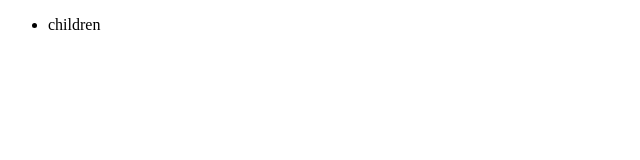
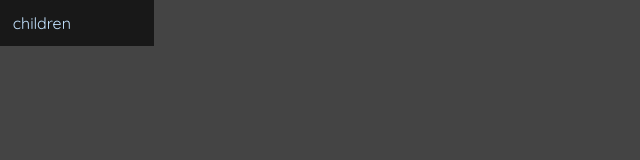
Before and after one commit to steveabouem/steveab, a React app in the folder app/: page / in a window 1280 px wide. Shown: the whole page, without its empty margins (0-640 px from the left). Built offline with nearby package versions, Linux system fonts and the light colour scheme.

Commit message:
basic style

```diff
--- a/app/public/index.html
+++ b/app/public/index.html
@@ -10,6 +10,7 @@
       homescreen on Android. See https://developers.google.com/web/fundamentals/web-app-manifest/
     -->
     <link rel="manifest" href="%PUBLIC_URL%/manifest.json">
+    <link href="https://fonts.googleapis.com/css?family=Quicksand" rel="stylesheet">
     <!--
       Notice the use of %PUBLIC_URL% in the tags above.
       It will be replaced with the URL of the `public` folder during the build.
--- a/app/src/components/common/Sidebar.js
+++ b/app/src/components/common/Sidebar.js
@@ -4,7 +4,7 @@ import { Link } from 'react-router-dom';
 class Sidebar extends React.Component {
   render() {
     return(
-      <ul>
+      <ul id='sidebar'>
         <li>
           children
         </li>
--- a/app/src/index.css
+++ b/app/src/index.css
@@ -0,0 +1,33 @@
+/* ===================GLOBAL=================== */
+
+* {
+  font-family: 'Quicksand', sans-serif;
+  transition: all 0.4s;
+}
+
+body {
+  background: #444;
+  min-width: 100%;
+  max-width: 100%;
+  padding: 0;
+  margin: 0;
+}
+
+#sidebar {
+  display: flex;
+  flex-direction: column;
+  list-style: none;
+  padding: 1%;
+  background: #181818;
+  color: #c4e3ff;
+  min-width: 10%;
+  max-width: 10%;
+  margin: 0;
+}
+
+/* ===================EFFECTS=================== */
+
+
+/* ===================GLOBAL(MOBILE)=================== */
+
+/* ===================GLOBAL(LARGE)=================== */
```
